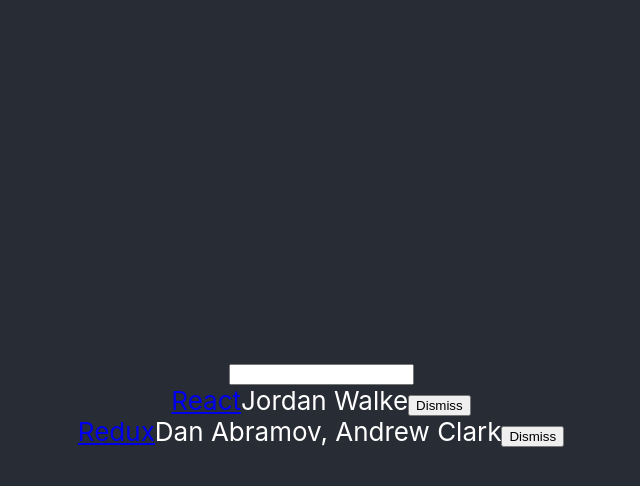
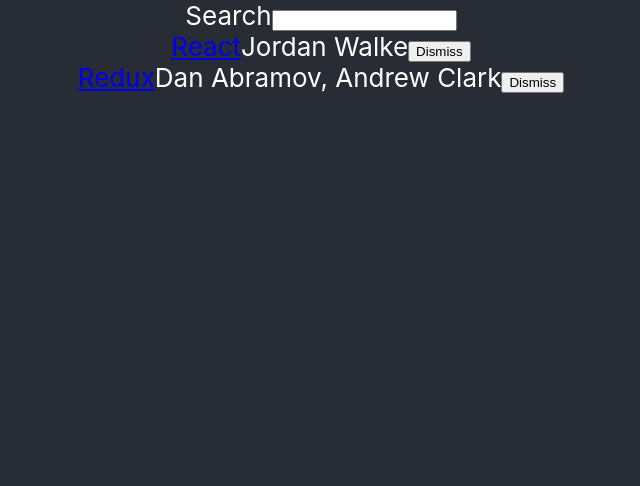
Before and after one commit to rahulkapoor253/RoadToLearnReact, a React (Create React App) app: page / in a window 1280 px wide. Shown: the top 486 px of the page, without its empty margins (319-959 px from the left). Built offline with nearby package versions, Linux system fonts and the light colour scheme.

Commit message:
used reusable components for search, table and button

```diff
--- a/src/App.css
+++ b/src/App.css
@@ -19,7 +19,7 @@
   display: flex;
   flex-direction: column;
   align-items: center;
-  justify-content: center;
+  justify-content: flex-start;
   font-size: calc(10px + 2vmin);
   color: white;
 }
--- a/src/App.js
+++ b/src/App.js
@@ -1,5 +1,7 @@
 import React from "react";
 import "./App.css";
+import Search from "./Components/Search";
+import Table from "./Components/Table";
 
 const list = [
   {
@@ -19,9 +21,6 @@
     objectID: 1,
   },
 ];
-
-const isSearched = (searchTerm) => (item) =>
-  item.title.toLowerCase().includes(searchTerm.toLowerCase());
 
 class App extends React.Component {
   constructor(props) {
@@ -50,25 +49,20 @@
   };
 
   render() {
+    const { list, searchTerm } = this.state;
     return (
       <div className="App">
         <div className="App-header">
-          <form>
-            <input type="text" onChange={this.handleInput} />
-          </form>
-          {this.state.list
-            .filter(isSearched(this.state.searchTerm))
-            .map((item) => (
-              <div key={item.objectID}>
-                <span>
-                  <a href={item.url}>{item.title}</a>
-                </span>
-                <span>{item.author}</span>
-                <button onClick={() => this.onDismiss(item.objectID)}>
-                  Dismiss
-                </button>
-              </div>
-            ))}
+          <Search
+            value={searchTerm}
+            onChange={this.handleInput}
+            children="Search"
+          />
+          <Table
+            searchTerm={searchTerm}
+            list={list}
+            onDismiss={this.onDismiss}
+          />
         </div>
       </div>
     );
--- /dev/null
+++ b/src/Components/Button.js
@@ -0,0 +1,14 @@
+import React from "react";
+
+class Button extends React.Component {
+  render() {
+    const { children, onClick, className = "" } = this.props;
+    return (
+      <button type="button" onClick={onClick} className={className}>
+        {children}
+      </button>
+    );
+  }
+}
+
+export default Button;
--- /dev/null
+++ b/src/Components/Search.js
@@ -0,0 +1,13 @@
+import React from "react";
+
+//no access to local component state or lifecycle methods, render is also implicit
+const Search = ({ value, onChange, children }) => {
+  return (
+    <form>
+      <labe>{children}</labe>
+      <input type="text" value={value} onChange={onChange} />
+    </form>
+  );
+};
+
+export default Search;
--- /dev/null
+++ b/src/Components/Table.js
@@ -0,0 +1,29 @@
+import React from "react";
+import Button from "./Button";
+
+const isSearched = (searchTerm) => (item) =>
+  item.title.toLowerCase().includes(searchTerm.toLowerCase());
+
+class Table extends React.Component {
+  render() {
+    const { list, searchTerm, onDismiss } = this.props;
+    return (
+      <div>
+        {list.filter(isSearched(searchTerm)).map((item) => (
+          <div key={item.objectID}>
+            <span>
+              <a href={item.url}>{item.title}</a>
+            </span>
+            <span>{item.author}</span>
+            <Button
+              onClick={() => onDismiss(item.objectID)}
+              children="Dismiss"
+            />
+          </div>
+        ))}
+      </div>
+    );
+  }
+}
+
+export default Table;
```
